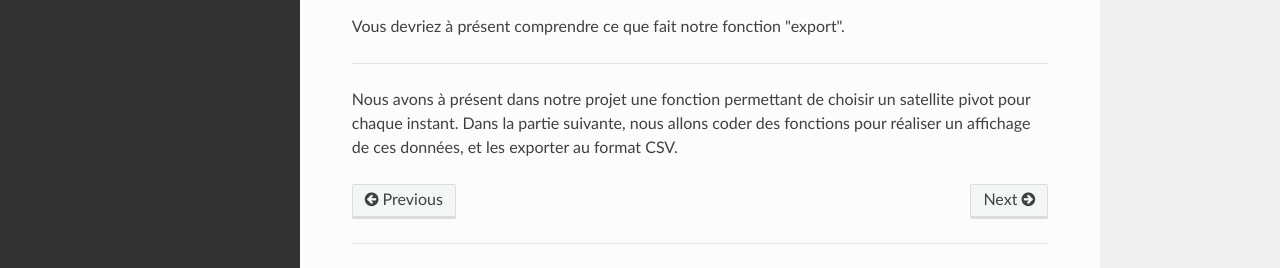
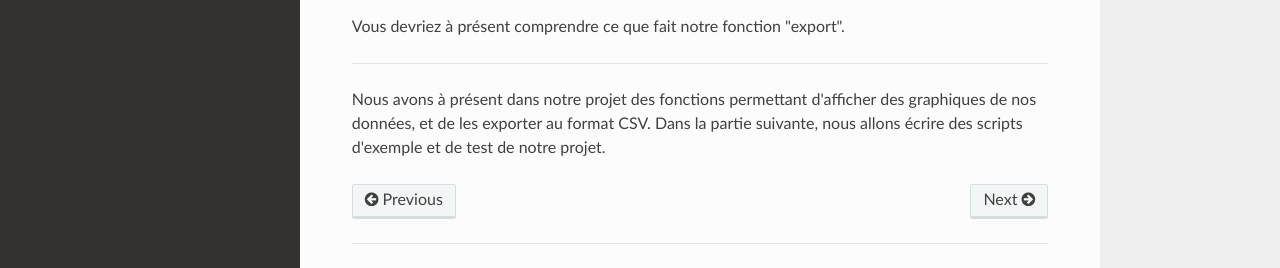
Before and after one commit to NicOudart/UVSQ_M2_NewSpace_TP_Python, an MkDocs documentation site: the page built from docs/5_Export_affichage.md, in a window 1280 px wide and 900 px high, scrolled down 3499 px. Shown: the part 587-855 px from the top of the window. Built offline with MkDocs 1.6.1, drawn with Linux system fonts in a browser that asks for light colours; nearby versions of some CDN libraries.

Commit message:
-Minor fix of part 5 ending.

```diff
--- a/docs/5_Export_affichage.md
+++ b/docs/5_Export_affichage.md
@@ -201,5 +201,5 @@ Vous devriez à présent comprendre ce que fait notre fonction "export".
 
 ---
 
-Nous avons à présent dans notre projet une fonction permettant de choisir un satellite pivot pour chaque instant.
-Dans la partie suivante, nous allons coder des fonctions pour réaliser un affichage de ces données, et les exporter au format CSV.
+Nous avons à présent dans notre projet des fonctions permettant d'afficher des graphiques de nos données, et de les exporter au format CSV.
+Dans la partie suivante, nous allons écrire des scripts d'exemple et de test de notre projet.
```
